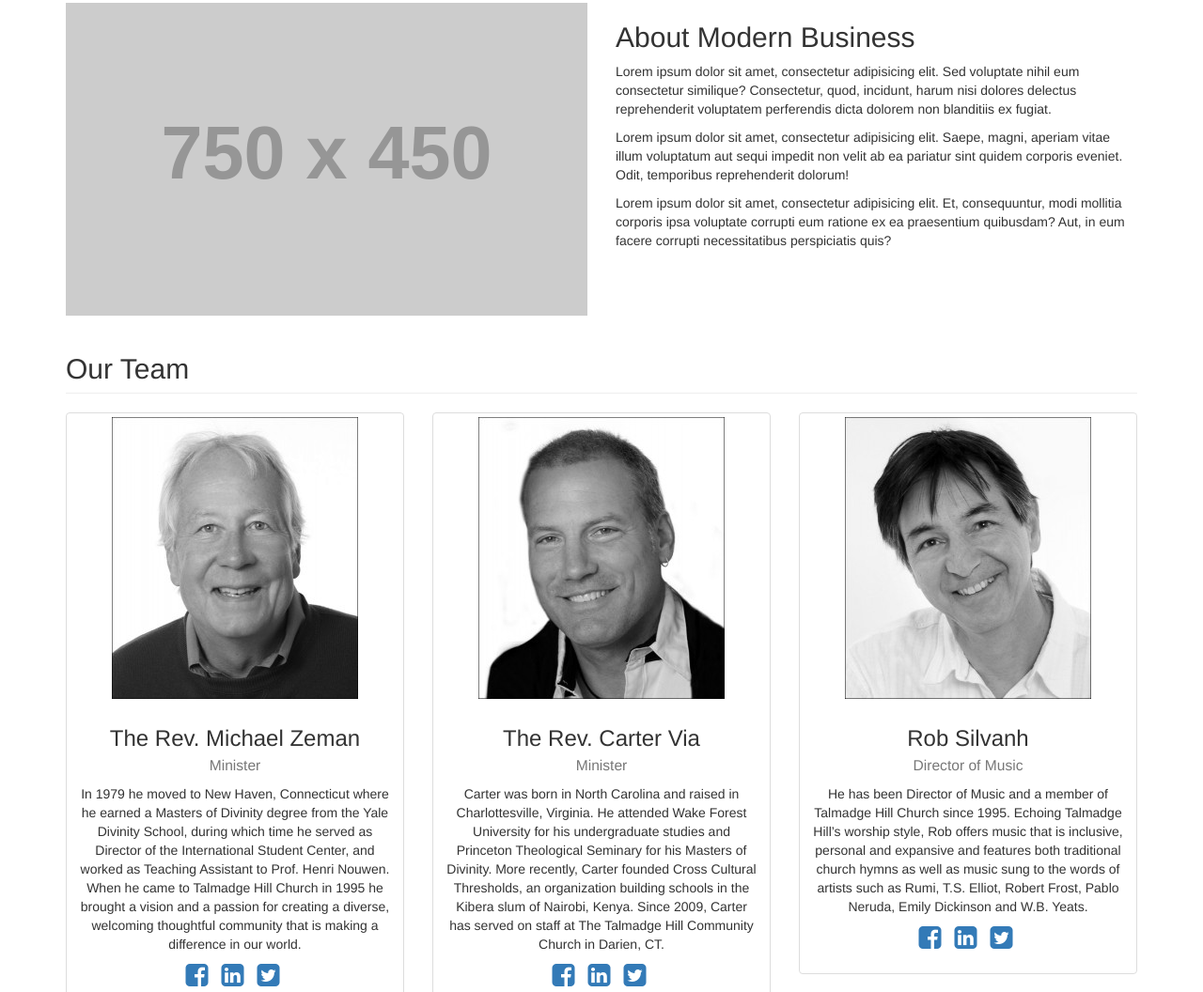
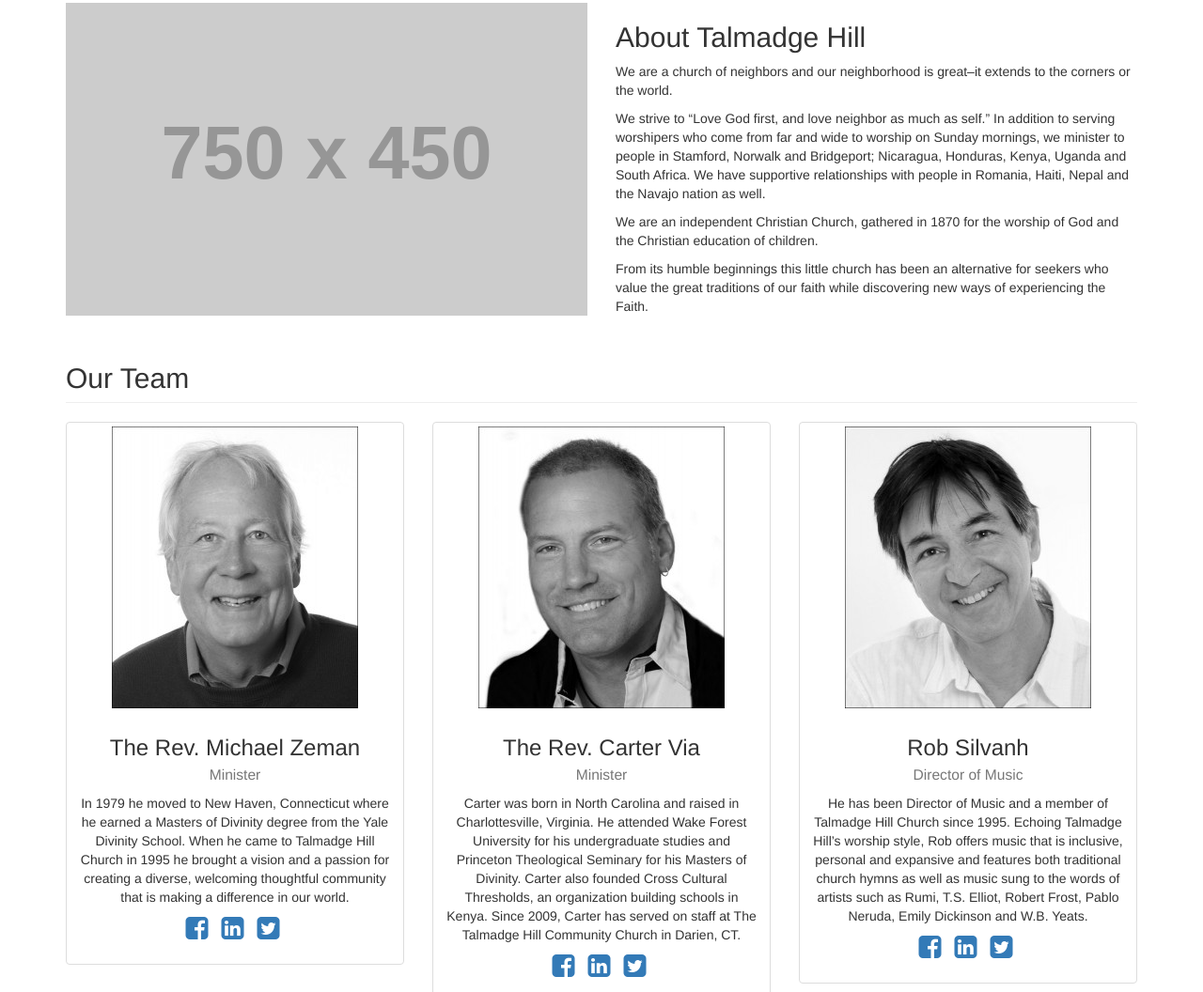
Before and after one commit to TalmadgeHill/TalmadgeHill, a plain HTML site: page staff.html in a window 1280 px wide. Shown: the part 213-1269 px from the top of the page at 94% size. Drawn offline with Linux system fonts and the light colour scheme; placeholder pictures from the web are drawn by us.

Commit message:
Fixed staff
Also updated copywrite

```diff
--- a/staff.html
+++ b/staff.html
@@ -147,10 +147,11 @@
                 <img class="img-responsive" src="http://placehold.it/750x450" alt="">
             </div>
             <div class="col-md-6">
-                <h2>About Modern Business</h2>
-                <p>Lorem ipsum dolor sit amet, consectetur adipisicing elit. Sed voluptate nihil eum consectetur similique? Consectetur, quod, incidunt, harum nisi dolores delectus reprehenderit voluptatem perferendis dicta dolorem non blanditiis ex fugiat.</p>
-                <p>Lorem ipsum dolor sit amet, consectetur adipisicing elit. Saepe, magni, aperiam vitae illum voluptatum aut sequi impedit non velit ab ea pariatur sint quidem corporis eveniet. Odit, temporibus reprehenderit dolorum!</p>
-                <p>Lorem ipsum dolor sit amet, consectetur adipisicing elit. Et, consequuntur, modi mollitia corporis ipsa voluptate corrupti eum ratione ex ea praesentium quibusdam? Aut, in eum facere corrupti necessitatibus perspiciatis quis?</p>
+                <h2>About Talmadge Hill</h2>
+				<p>We are a church of neighbors and our neighborhood is great–it extends to the corners or the world.</p>
+				<p>We strive to “Love God first, and love neighbor as much as self.” In addition to serving worshipers who come from far and wide to worship on Sunday mornings, we minister to people in Stamford, Norwalk and Bridgeport; Nicaragua, Honduras, Kenya, Uganda and South Africa. We have supportive relationships with people in Romania, Haiti, Nepal and the Navajo nation as well.</p>
+				<p>We are an independent Christian Church, gathered in 1870 for the worship of God and the Christian education of children.</p>
+				<p>From its humble beginnings this little church has been an alternative for seekers who value the great traditions of our faith while discovering new ways of experiencing the Faith.</p>
             </div>
         </div>
         <!-- /.row -->
@@ -167,7 +168,7 @@
                         <h3>The Rev. Michael Zeman<br>
                             <small>Minister</small>
                         </h3>
-                        <p>In 1979 he moved to New Haven, Connecticut where he earned a Masters of Divinity degree from the Yale Divinity School, during which time he served as Director of the International Student Center, and worked as Teaching Assistant to Prof. Henri Nouwen. When he came to Talmadge Hill Church in 1995 he brought a vision and a passion for creating a diverse, welcoming thoughtful community that is making a difference in our world.</p>
+                        <p>In 1979 he moved to New Haven, Connecticut where he earned a Masters of Divinity degree from the Yale Divinity School. When he came to Talmadge Hill Church in 1995 he brought a vision and a passion for creating a diverse, welcoming thoughtful community that is making a difference in our world.</p>
                         <ul class="list-inline">
                             <li><a href="#"><i class="fa fa-2x fa-facebook-square"></i></a>
                             </li>
@@ -186,7 +187,7 @@
                         <h3>The Rev. Carter Via<br>
                             <small>Minister</small>
                         </h3>
-                        <p>Carter was born in North Carolina and raised in Charlottesville, Virginia.  He attended Wake Forest University for his undergraduate studies and Princeton Theological Seminary for his Masters of Divinity. More recently, Carter founded Cross Cultural Thresholds, an organization building schools in the Kibera slum of Nairobi, Kenya.  Since 2009, Carter has served on staff at The Talmadge Hill Community Church in Darien, CT.</p>
+                        <p>Carter was born in North Carolina and raised in Charlottesville, Virginia.  He attended Wake Forest University for his undergraduate studies and Princeton Theological Seminary for his Masters of Divinity. Carter also founded Cross Cultural Thresholds, an organization building schools in Kenya.  Since 2009, Carter has served on staff at The Talmadge Hill Community Church in Darien, CT.</p>
                         <ul class="list-inline">
                             <li><a href="#"><i class="fa fa-2x fa-facebook-square"></i></a>
                             </li>
@@ -290,7 +291,7 @@
         <footer>
             <div class="row">
                 <div class="col-lg-12">
-                    <p>Copyright &copy; Your Website 2014</p>
+                    <p>Copyright &copy; Talmadge Hill 2016</p>
                 </div>
             </div>
         </footer>
```
Also changed, not shown: calendar.html (+1 -1 lines), contact.html (+1 -1 lines), directory.html (+2 -2 lines), garden.html (+2 -2 lines), history.html (+2 -5 lines), home.html (+1 -1 lines).
